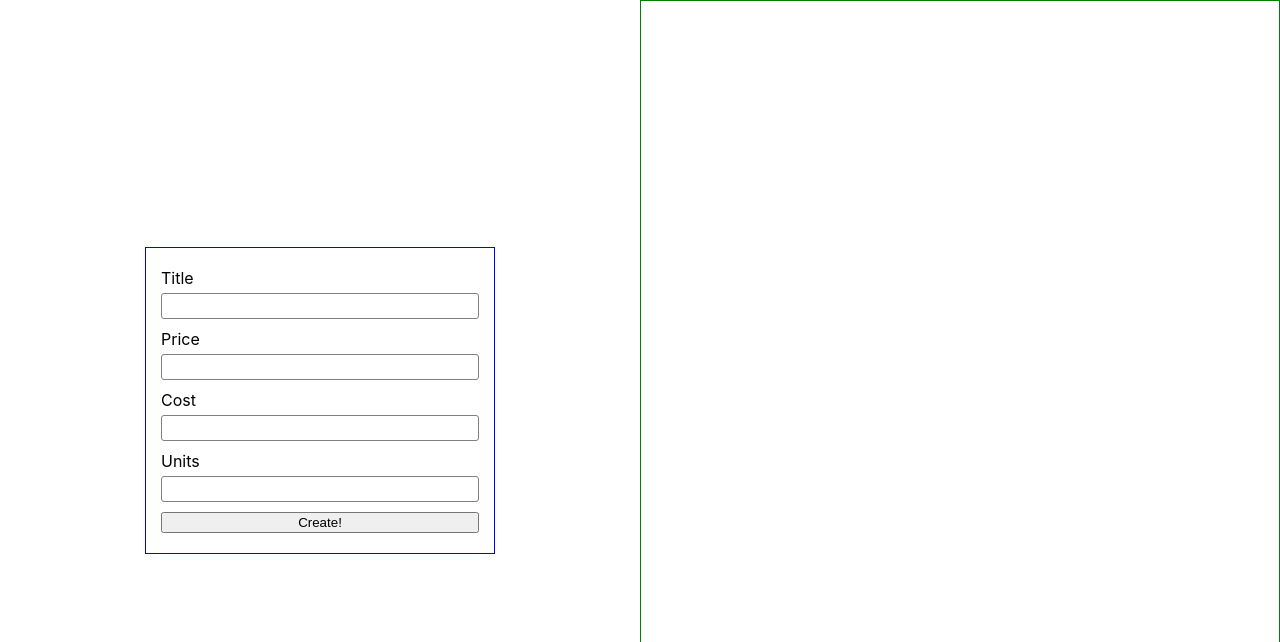
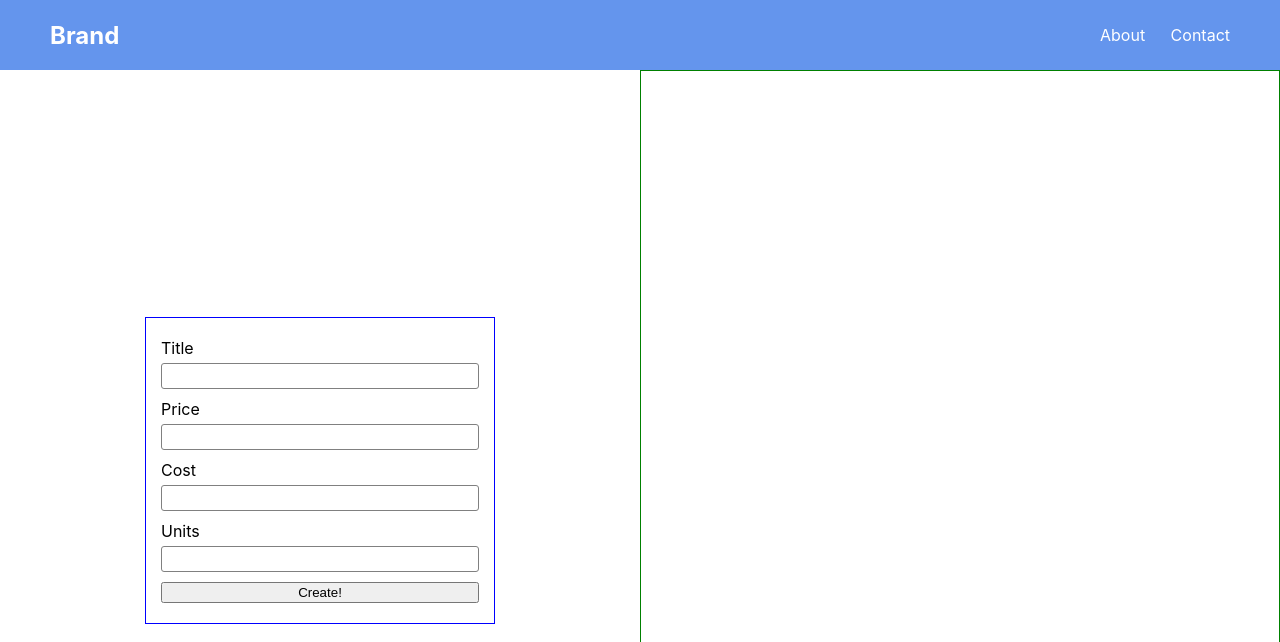
Before and after one commit to DanielAzocarDev/inventory-control, a React (Create React App) app: page / in a window 1280 px wide. Shown: the top 642 px of the page. Built offline with nearby package versions, Linux system fonts and the light colour scheme.

Commit message:
Navbar component & styles

```diff
--- a/src/App.js
+++ b/src/App.js
@@ -4,15 +4,19 @@ import "./App.css";
 import Home from "./pages/home/Home";
 import About from "./pages/about/About";
 import Contact from "./pages/contact/Contact";
+import Navbar from "./components/navbar/Navbar";
 
 function App() {
   return (
     <Router>
-      <Switch>
-        <Route exact path="/" component={Home} />
-        <Route path="/about" component={About} />
-        <Route path="/contact" component={Contact} />
-      </Switch>
+      <div className="App">
+        <Navbar />
+        <Switch>
+          <Route exact path="/" component={Home} />
+          <Route path="/about" component={About} />
+          <Route path="/contact" component={Contact} />
+        </Switch>
+      </div>
     </Router>
   );
 }
--- /dev/null
+++ b/src/components/navbar/Navbar.jsx
@@ -0,0 +1,26 @@
+import React from "react";
+import { Link } from "react-router-dom";
+
+import "./Navbar.scss";
+
+const Navbar = () => {
+  return (
+    <nav className="nav">
+      <div className="nav-container">
+        <Link to="/">
+          <h1>Brand</h1>
+        </Link>
+        <ul>
+          <Link to="/about">
+            <li>About</li>
+          </Link>
+          <Link to="/contact">
+            <li>Contact</li>
+          </Link>
+        </ul>
+      </div>
+    </nav>
+  );
+};
+
+export default Navbar;
--- /dev/null
+++ b/src/components/navbar/Navbar.scss
@@ -0,0 +1,39 @@
+.nav {
+  width: 100%;
+  height: 70px;
+  background: #6495ed;
+  color: white;
+  &-container {
+    max-width: 1200px;
+    height: 100%;
+    display: flex;
+    justify-content: space-between;
+    align-items: center;
+    padding: 0 10px;
+    margin: 0 auto;
+    h1 {
+      margin: 0;
+      &:hover {
+        font-weight: bolder;
+      }
+    }
+    ul {
+      width: 130px;
+      height: 100%;
+      display: flex;
+      justify-content: space-between;
+      align-items: center;
+      list-style: none;
+      padding: 0;
+      margin: 0;
+    }
+
+    a {
+      text-decoration: none;
+      color: white;
+      &:hover {
+        font-weight: 600;
+      }
+    }
+  }
+}
```
